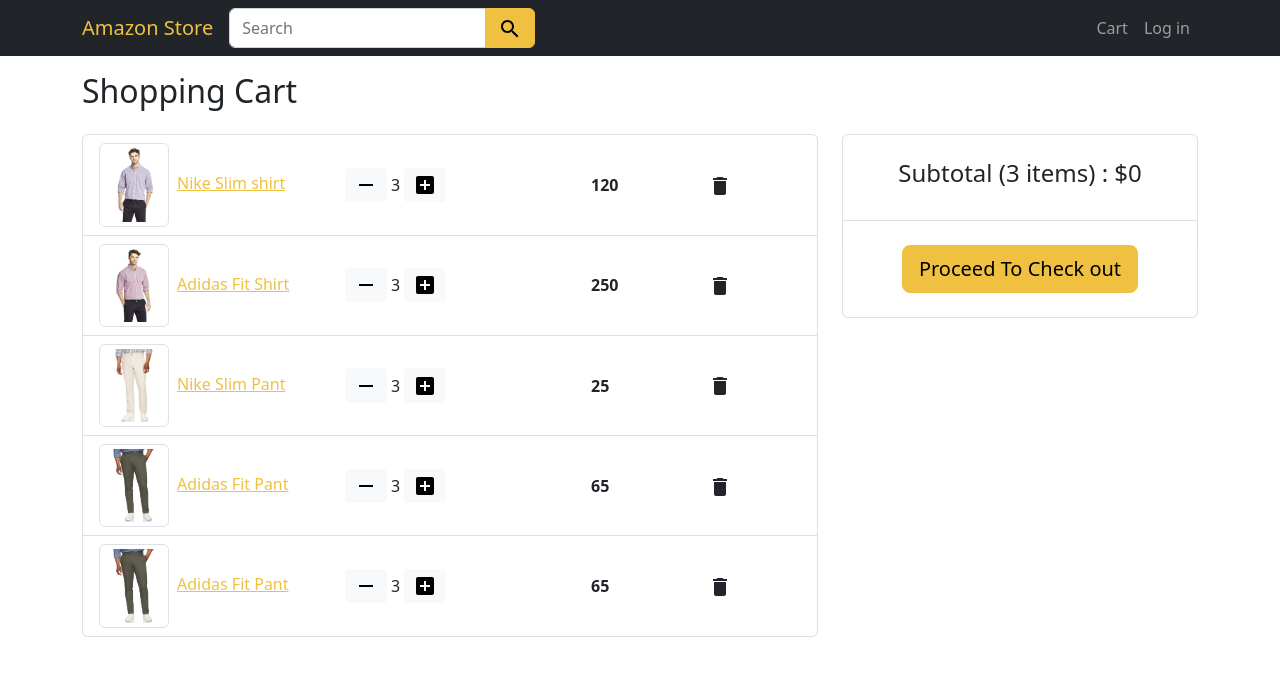
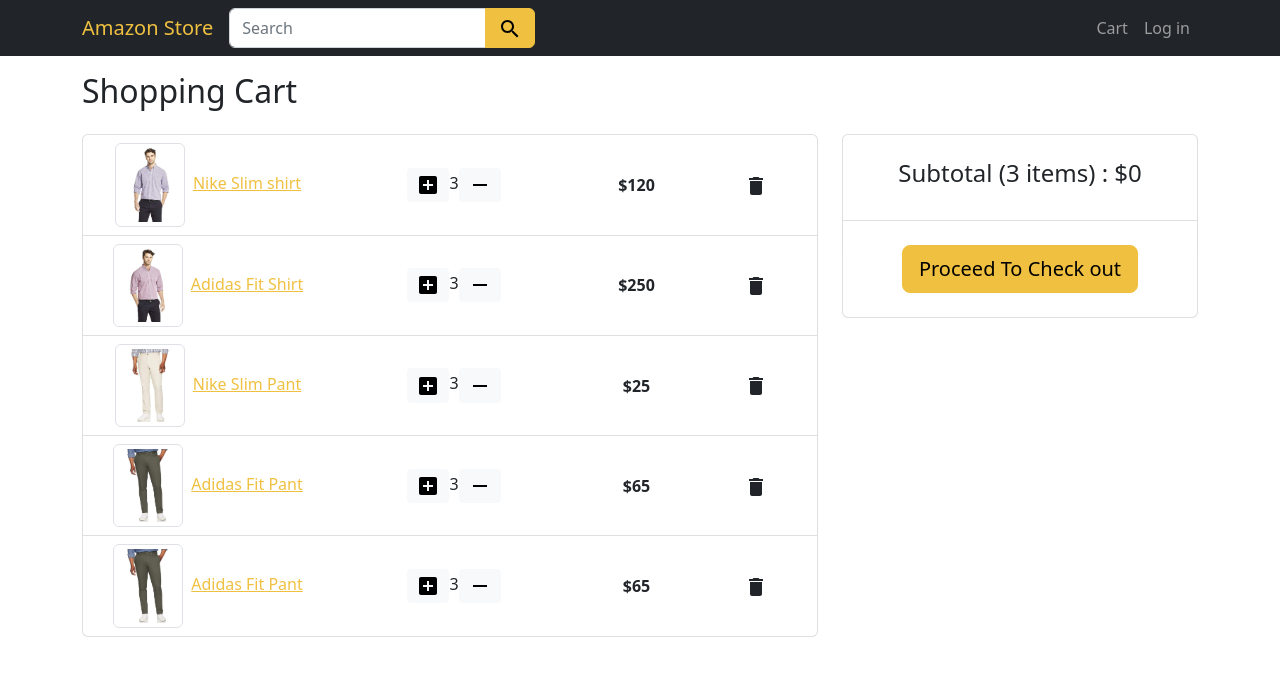
Before and after one commit to omar214/AmazonX, a React (Create React App) app in the folder Client/: page /cart in a window 1280 px wide. Shown: the top 676 px of the page. Built offline with nearby package versions, Linux system fonts and the light colour scheme.

Commit message:
edit cart styles

```diff
--- a/Client/src/pages/Cart.jsx
+++ b/Client/src/pages/Cart.jsx
@@ -5,7 +5,6 @@
 import ListGroup from 'react-bootstrap/ListGroup';
 import Button from 'react-bootstrap/Button';
 import Image from 'react-bootstrap/Image';
-import Stack from 'react-bootstrap/Stack';
 import data from '../data/data.js';
 import { Link } from 'react-router-dom';
 import { useState } from 'react';
@@ -18,16 +17,16 @@
 	// const p = data.products[0];
 
 	return (
-		<Container>
+		<Container className="pb-4">
 			<h2 className="mb-4">Shopping Cart</h2>
 			<Row>
-				<Col sm={12} md={8}>
+				<Col lg={8}>
 					{cartCount > 0 ? (
 						<ListGroup>
 							{data.products.map((p) => (
 								<ListGroup.Item>
-									<Row className="align-items-center">
-										<Col sm={4} className="me-1 ">
+									<Row className="align-items-center text-center text-md-left">
+										<Col md={4} className="me-1">
 											<Image
 												src={p.image}
 												className="img-thumbnail me-2"
@@ -37,22 +36,20 @@
 											<Link to={`/products/${p.name}`}>{p.name}</Link>
 										</Col>
 
-										<Col sm={4} className="me-1 ">
-											<Stack direction="horizontal" gap={1}>
-												<Button size="sm" variant="light">
-													<RemoveIcon />
-												</Button>
-												{cartCount}
-												<Button size="sm" variant="light">
-													<AddBoxIcon />
-												</Button>
-											</Stack>
+										<Col md={4} className="me-1 ">
+											<Button size="sm" variant="light">
+												<AddBoxIcon />
+											</Button>
+											{cartCount}
+											<Button size="sm" variant="light">
+												<RemoveIcon />
+											</Button>
 										</Col>
 
 										<Col className="me-1 ">
-											<strong>{p.price}</strong>
+											<strong>${p.price}</strong>
 										</Col>
-										<Col className="me-1 ">
+										<Col className="">
 											<DeleteIcon />
 										</Col>
 									</Row>
@@ -65,7 +62,7 @@
 						</Alert>
 					)}
 				</Col>
-				<Col sm={12} md={4} className="mt-5 mt-md-0">
+				<Col lg={4} className="mt-5 mt-lg-0">
 					<ListGroup>
 						<ListGroup.Item className="p-sm-4 text-center mt-sm-4 mt-md-0">
 							<h4>Subtotal ({cartCount} items) : $0</h4>
```
